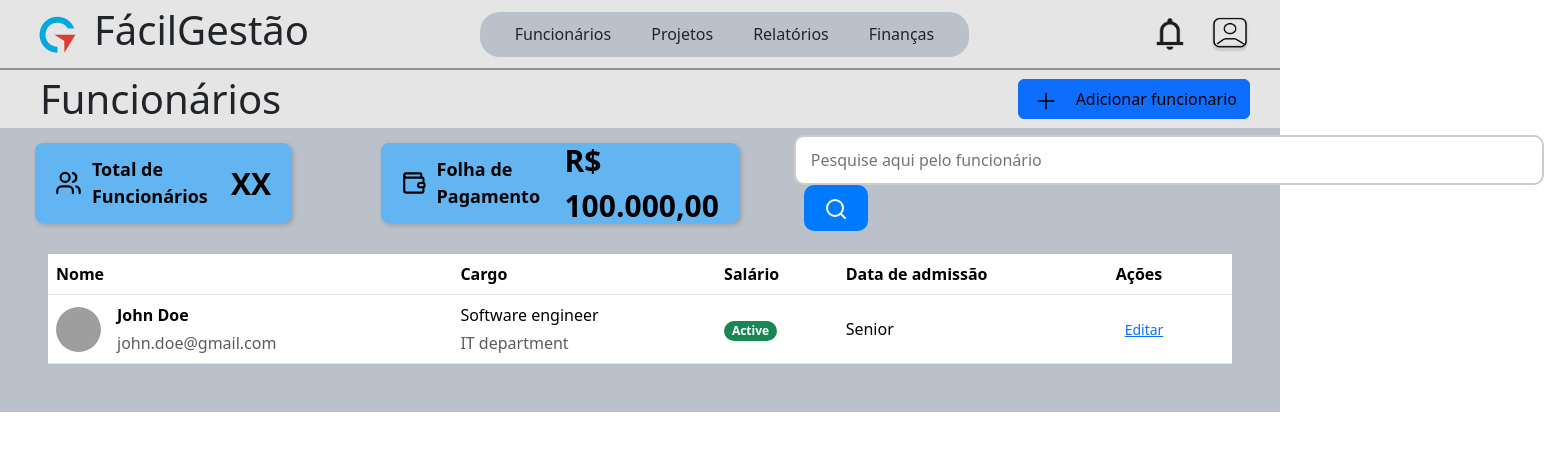
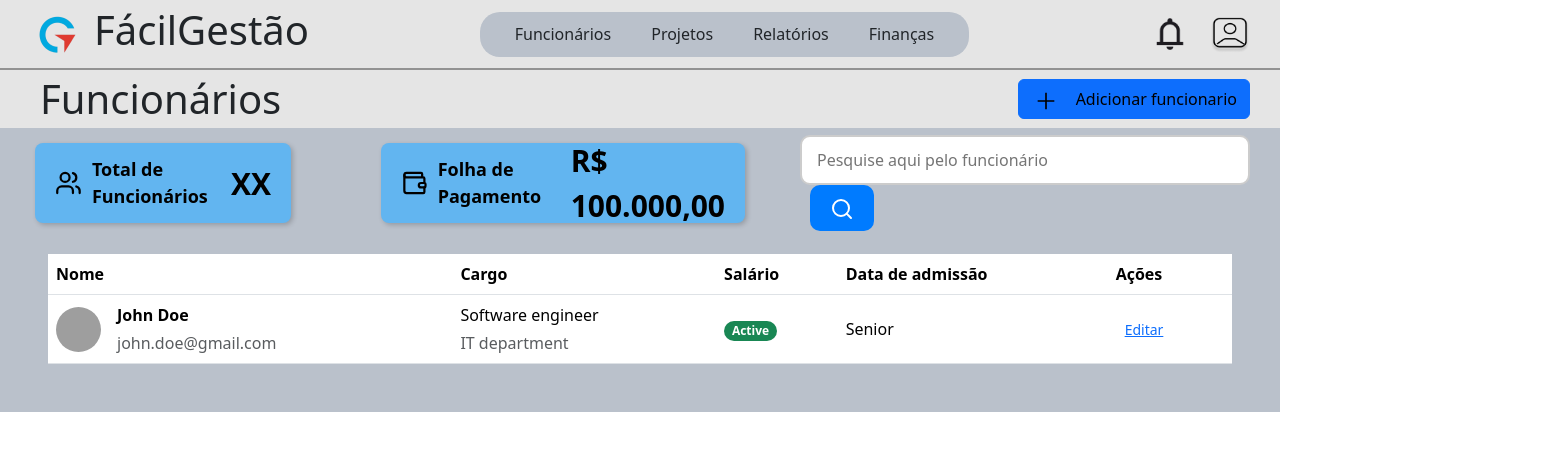
Before and after one commit to Mateusinhodev/Facil-Gestao, a React (Create React App) app: page /funcionarios in a window 1280 px wide. Shown: the top 450 px of the page, 1544 px wide, since content can reach past the window. Built offline with nearby package versions, Linux system fonts and the light colour scheme; grey boxes are pictures that could not be loaded.

Commit message:
Configurando o Firestore Database

```diff
--- a/package.json
+++ b/package.json
@@ -6,7 +6,7 @@
     "@popperjs/core": "^2.11.8",
     "bootstrap": "^5.3.3",
     "cra-template": "1.2.0",
-    "firebase": "^11.1.0",
+    "firebase": "^11.3.1",
     "lucide-react": "^0.475.0",
     "mdb-react-ui-kit": "^9.0.0",
     "react": "^19.0.0",
--- a/src/pages/Funcionarios/funcionarios.css
+++ b/src/pages/Funcionarios/funcionarios.css
@@ -70,7 +70,7 @@ body {
     border: 2px solid #CCC;
     outline: none;
     border-radius: 10px;
-    width: 750px;
+    min-width: 450px;
     height: 50px;
     padding-left: 15px;
     transition: all 5.s;
```
Also changed, not shown: src/firebaseConfig.js (+11 -6 lines), 1 other file (tests, documents, lock files or other folders).
